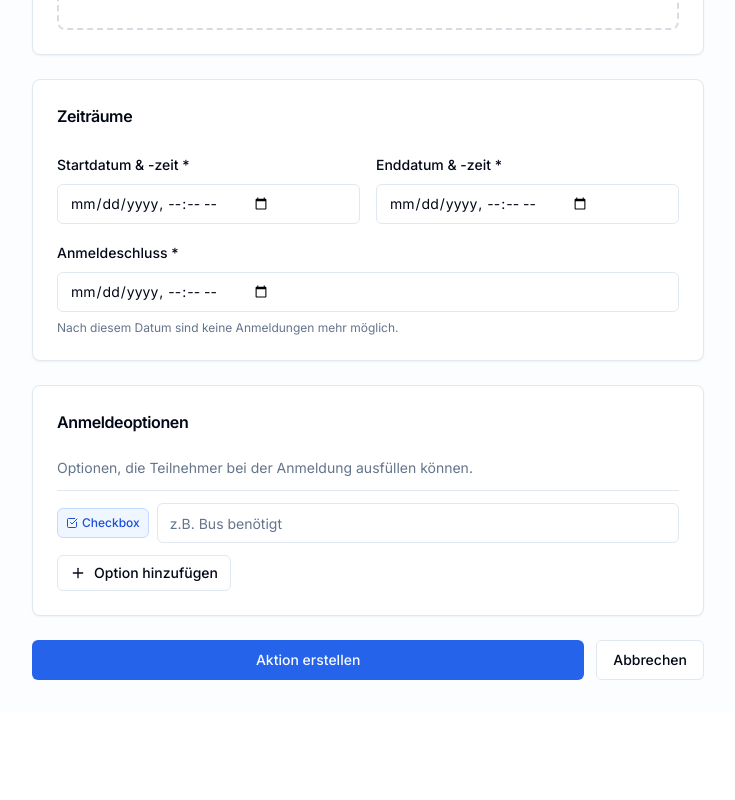
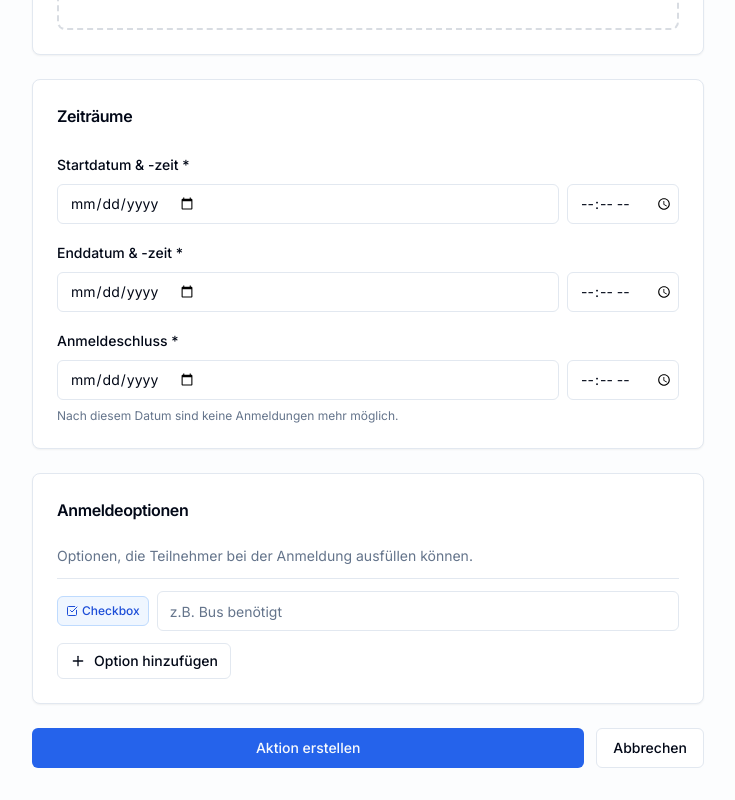
Before and after one commit to awichmann89-cyber/aktionen-anmeldungen, a Next.js app: page /admin/dashboard/aktionen/new in a window 1280 px wide. Shown: the part 858-1658 px from the top of the page, without its empty margins (48-783 px from the left). Before the commit the page ends 1570 px from the top, so only its background shows below. Built offline with nearby package versions, Linux system fonts and the light colour scheme.

Commit message:
Fix: Datum/Zeit als separate Felder für iOS-Kompatibilität

```diff
--- a/app/admin/dashboard/aktionen/[id]/page.tsx
+++ b/app/admin/dashboard/aktionen/[id]/page.tsx
@@ -22,6 +22,7 @@ import {
   Users, ExternalLink, CheckSquare, Type,
 } from 'lucide-react'
 import { ImageUpload } from '@/components/image-upload'
+import { DateTimeInput } from '@/components/datetime-input'
 import Image from 'next/image'
 
 type OptionType = 'CHECKBOX' | 'TEXT'
@@ -289,19 +290,17 @@ export default function AktionDetailPage({ params }: { params: Promise<{ id: str
           <Card>
             <CardHeader><CardTitle className="text-base">Zeiträume</CardTitle></CardHeader>
             <CardContent className="space-y-4 overflow-hidden">
-              <div className="grid grid-cols-1 sm:grid-cols-2 gap-4">
-                <div className="space-y-2 min-w-0">
-                  <Label>Startdatum & -zeit *</Label>
-                  <Input type="datetime-local" className="w-full min-w-0" value={form.startDate} onChange={(e) => setForm((f) => ({ ...f, startDate: e.target.value }))} required />
-                </div>
-                <div className="space-y-2 min-w-0">
-                  <Label>Enddatum & -zeit *</Label>
-                  <Input type="datetime-local" className="w-full min-w-0" value={form.endDate} onChange={(e) => setForm((f) => ({ ...f, endDate: e.target.value }))} required />
-                </div>
+              <div className="space-y-2">
+                <Label>Startdatum & -zeit *</Label>
+                <DateTimeInput value={form.startDate} onChange={(v) => setForm((f) => ({ ...f, startDate: v }))} required />
               </div>
-              <div className="space-y-2 min-w-0">
+              <div className="space-y-2">
+                <Label>Enddatum & -zeit *</Label>
+                <DateTimeInput value={form.endDate} onChange={(v) => setForm((f) => ({ ...f, endDate: v }))} required />
+              </div>
+              <div className="space-y-2">
                 <Label>Anmeldeschluss *</Label>
-                <Input type="datetime-local" className="w-full min-w-0" value={form.anmeldeschluss} onChange={(e) => setForm((f) => ({ ...f, anmeldeschluss: e.target.value }))} required />
+                <DateTimeInput value={form.anmeldeschluss} onChange={(v) => setForm((f) => ({ ...f, anmeldeschluss: v }))} required />
               </div>
             </CardContent>
           </Card>
--- a/app/admin/dashboard/aktionen/new/page.tsx
+++ b/app/admin/dashboard/aktionen/new/page.tsx
@@ -12,6 +12,7 @@ import { Textarea } from '@/components/ui/textarea'
 import { Separator } from '@/components/ui/separator'
 import { ArrowLeft, Plus, Trash2, CheckSquare, Type } from 'lucide-react'
 import { ImageUpload } from '@/components/image-upload'
+import { DateTimeInput } from '@/components/datetime-input'
 
 type OptionType = 'CHECKBOX' | 'TEXT'
 
@@ -165,35 +166,27 @@ export default function NewAktionPage() {
         <Card>
           <CardHeader><CardTitle className="text-base">Zeiträume</CardTitle></CardHeader>
           <CardContent className="space-y-4 overflow-hidden">
-            <div className="grid grid-cols-1 sm:grid-cols-2 gap-4">
-              <div className="space-y-2 min-w-0">
+            <div className="space-y-2">
               <Label>Startdatum & -zeit *</Label>
-                <Input
-                  type="datetime-local"
-                  className="w-full min-w-0"
+              <DateTimeInput
                 value={form.startDate}
-                  onChange={(e) => setForm((f) => ({ ...f, startDate: e.target.value }))}
+                onChange={(v) => setForm((f) => ({ ...f, startDate: v }))}
                 required
               />
             </div>
-              <div className="space-y-2 min-w-0">
+            <div className="space-y-2">
               <Label>Enddatum & -zeit *</Label>
-                <Input
-                  type="datetime-local"
-                  className="w-full min-w-0"
+              <DateTimeInput
                 value={form.endDate}
-                  onChange={(e) => setForm((f) => ({ ...f, endDate: e.target.value }))}
+                onChange={(v) => setForm((f) => ({ ...f, endDate: v }))}
                 required
               />
             </div>
-            </div>
-            <div className="space-y-2 min-w-0">
+            <div className="space-y-2">
               <Label>Anmeldeschluss *</Label>
-              <Input
-                type="datetime-local"
-                className="w-full min-w-0"
+              <DateTimeInput
                 value={form.anmeldeschluss}
-                onChange={(e) => setForm((f) => ({ ...f, anmeldeschluss: e.target.value }))}
+                onChange={(v) => setForm((f) => ({ ...f, anmeldeschluss: v }))}
                 required
               />
               <p className="text-xs text-muted-foreground">
--- /dev/null
+++ b/components/datetime-input.tsx
@@ -0,0 +1,46 @@
+'use client'
+
+import { Input } from '@/components/ui/input'
+
+interface DateTimeInputProps {
+  value: string // Format: "YYYY-MM-DDTHH:mm"
+  onChange: (value: string) => void
+  required?: boolean
+}
+
+function splitDateTime(value: string): { date: string; time: string } {
+  if (!value) return { date: '', time: '' }
+  const [date, time] = value.split('T')
+  return { date: date || '', time: time || '' }
+}
+
+export function DateTimeInput({ value, onChange, required }: DateTimeInputProps) {
+  const { date, time } = splitDateTime(value)
+
+  function handleDate(newDate: string) {
+    onChange(`${newDate}T${time || '00:00'}`)
+  }
+
+  function handleTime(newTime: string) {
+    onChange(`${date || ''}T${newTime}`)
+  }
+
+  return (
+    <div className="flex gap-2">
+      <Input
+        type="date"
+        className="flex-1 min-w-0"
+        value={date}
+        onChange={(e) => handleDate(e.target.value)}
+        required={required}
+      />
+      <Input
+        type="time"
+        className="w-28 shrink-0"
+        value={time}
+        onChange={(e) => handleTime(e.target.value)}
+        required={required && !!date}
+      />
+    </div>
+  )
+}
```
Lines whose indentation alone changed are shown as unchanged.
